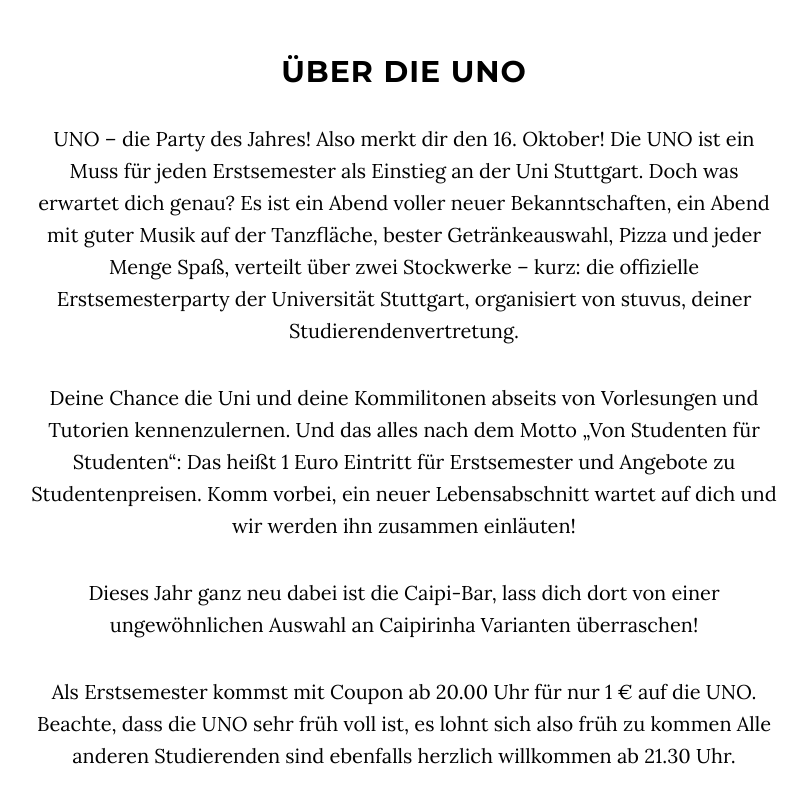
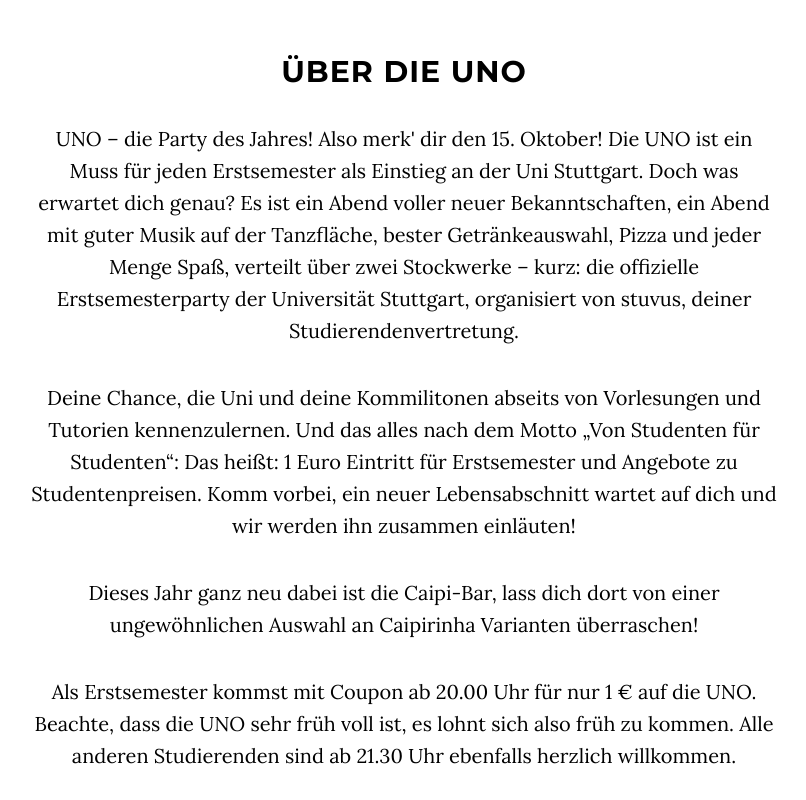
Before and after one commit to stuvusIT/uno-website, a website: page index.html in a window 1280 px wide. Shown: the part 1660-2460 px from the top of the page, without its empty margins (236-1042 px from the left). Drawn offline with nearby package versions, Linux system fonts and the light colour scheme.

Commit message:
Fix date, spelling errors and some phrasing

```diff
--- a/index.html
+++ b/index.html
@@ -96,14 +96,14 @@
         <div class="row">
             <div class="col-lg-8 col-lg-offset-2">
                 <h2>&Uuml;ber die UNO</h2>
-                <p>UNO – die Party des Jahres! Also merkt dir den 16. Oktober! Die UNO ist ein Muss für jeden Erstsemester als Einstieg an der Uni Stuttgart.
+                <p>UNO – die Party des Jahres! Also merk' dir den 15. Oktober! Die UNO ist ein Muss für jeden Erstsemester als Einstieg an der Uni Stuttgart.
                 Doch was erwartet dich genau? Es ist ein Abend voller neuer Bekanntschaften, ein Abend mit guter Musik auf der Tanzfläche, bester Getränkeauswahl, Pizza und jeder Menge Spaß, verteilt über zwei Stockwerke – kurz: die offizielle Erstsemesterparty der Universität Stuttgart, organisiert von stuvus, deiner Studierendenvertretung.
                 </p>
-                <p>Deine Chance die Uni und deine Kommilitonen abseits von Vorlesungen und Tutorien kennenzulernen. Und das alles nach dem Motto „Von Studenten für Studenten“: Das heißt 1 Euro Eintritt für Erstsemester und Angebote zu Studentenpreisen. Komm vorbei, ein neuer Lebensabschnitt wartet auf dich und wir werden ihn zusammen einläuten!</p>
+                <p>Deine Chance, die Uni und deine Kommilitonen abseits von Vorlesungen und Tutorien kennenzulernen. Und das alles nach dem Motto „Von Studenten für Studenten“: Das heißt: 1 Euro Eintritt für Erstsemester und Angebote zu Studentenpreisen. Komm vorbei, ein neuer Lebensabschnitt wartet auf dich und wir werden ihn zusammen einläuten!</p>
                 <p>Dieses Jahr ganz neu dabei ist die Caipi-Bar, lass dich dort von einer ungewöhnlichen Auswahl an Caipirinha Varianten überraschen!</p>
                 <p>Als Erstsemester kommst mit Coupon ab 20.00 Uhr für nur 1 € auf die UNO.
-                Beachte, dass die UNO sehr früh voll ist, es lohnt sich also früh zu kommen
-                Alle anderen Studierenden sind ebenfalls herzlich willkommen ab 21.30 Uhr.</p>
+                Beachte, dass die UNO sehr früh voll ist, es lohnt sich also früh zu kommen.
+                Alle anderen Studierenden sind ab 21.30 Uhr ebenfalls herzlich willkommen.</p>
             </div>
         </div>
     </section>
@@ -165,7 +165,7 @@
                 <h2>Kontakt</h2>
                 <p>Hast du eine Frage zur UNO - zur Organisation oder zur Party selber? Schreib uns einfach an uno-orga@stuvus.de. Wir helfen dir gerne weiter!</p>
                 <p>
-                Haben Sie Interesse via Sponsoring zu einem unvergesslichen Abend für die Erstsemester beizutragen und Ihr Unternehmen einzubringen? Schreiben Sie uns an uno-sponsoring@stuvus.de.</p>
+                Haben Sie Interesse, via Sponsoring zu einem unvergesslichen Abend für die Erstsemester beizutragen und Ihr Unternehmen einzubringen? Schreiben Sie uns an uno-sponsoring@stuvus.de.</p>
 
             </div>
         </div>
@@ -187,7 +187,7 @@
                         <p>E-Mail  verwaltung(ät)stuvus.uni-stuttgart.de</p>
 						<p>Internet    <a href="https://stuvus.uni-stuttgart.de/">https://stuvus.uni-stuttgart.de/</a></p>
 					 <p> Die Studierendenschaft der Universität Stuttgart ist eine Körperschaft des Öffentlichen Rechts.
-                        Sie wird durch den Vorstandsvorsitzenden Fritz Otlinghaus gesetzlich vertreten.
+                        Sie wird durch den Vorstandsvorsitzenden Friedrich Balassa gesetzlich vertreten.
                         vorstandsvorsitzender(ät)stuvus.uni-stuttgart.de</p>
 				</div>
 			</div>
```
